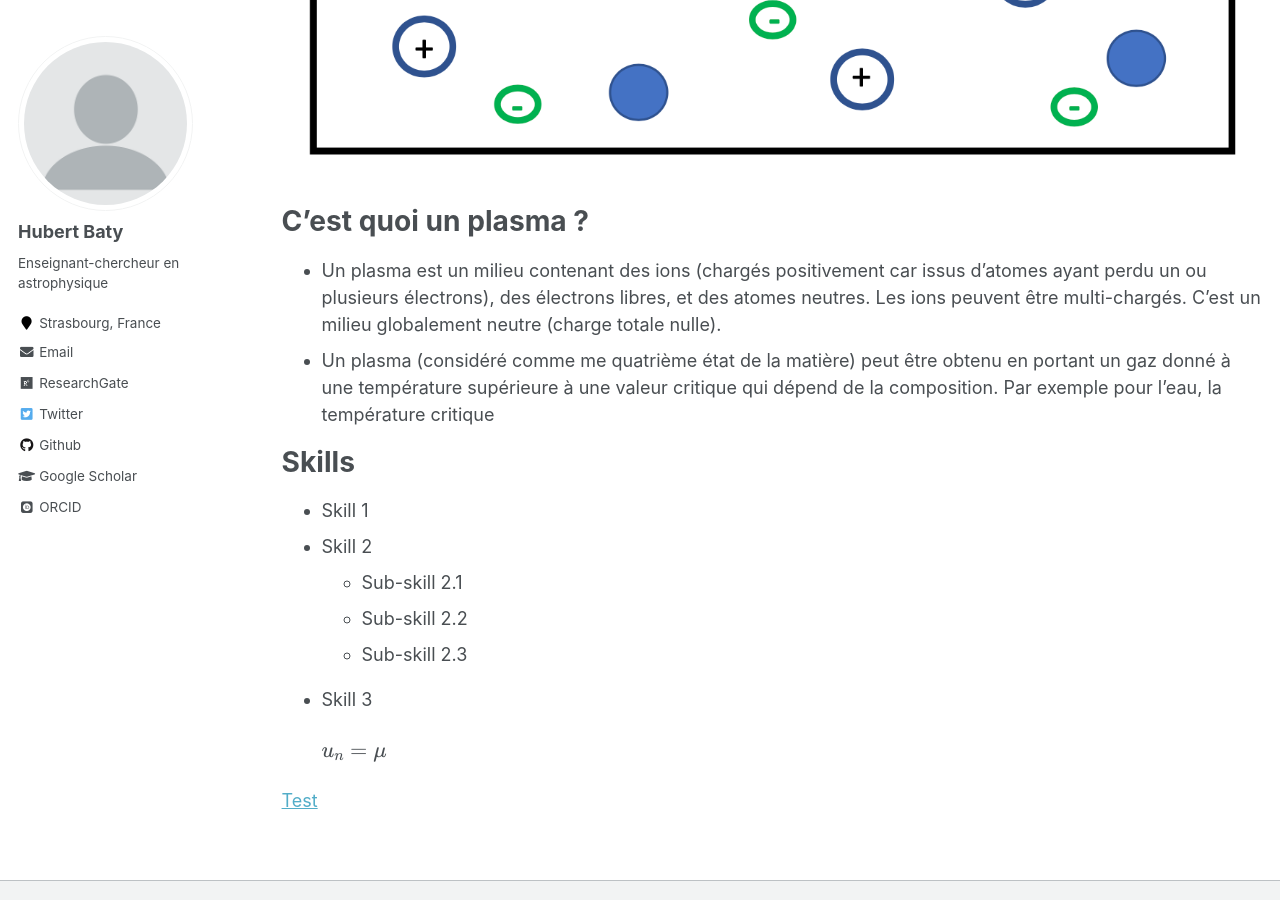
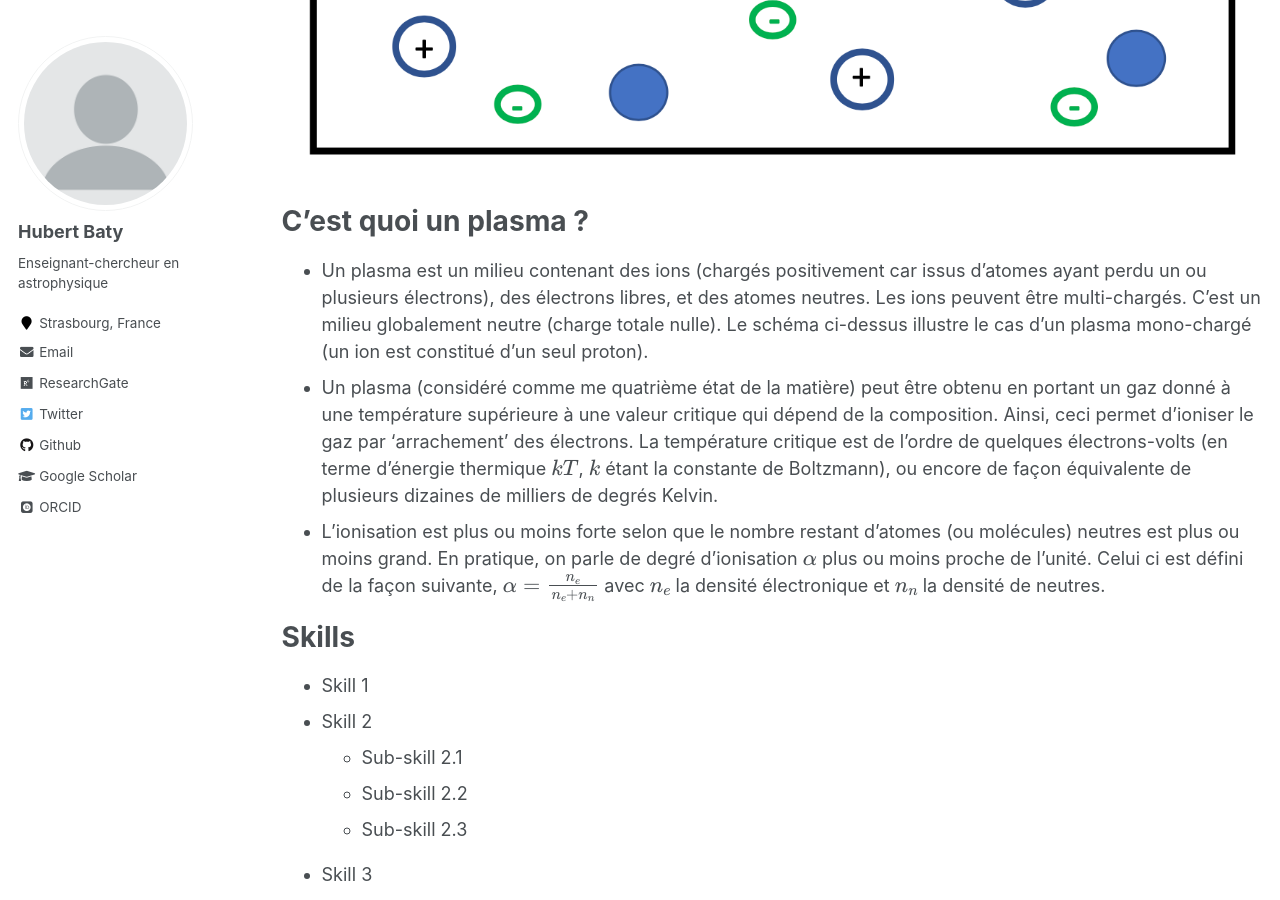
Before and after one commit to hubertbaty/hubertbaty.github.io, a Jekyll site: the page built from _pages/plasma.md, in a window 1280 px wide and 900 px high, scrolled down 898 px. Built offline with Jekyll 4.4.1, drawn with Linux system fonts in a browser that asks for light colours; some web fonts are replaced; formulas are drawn with MathJax 3.

Commit message:
Update plasma.md

```diff
--- a/_pages/plasma.md
+++ b/_pages/plasma.md
@@ -17,9 +17,14 @@ C'est quoi un plasma ?
 ======
 * Un plasma est un milieu contenant des ions (chargés positivement car issus d'atomes ayant perdu un ou plusieurs électrons), des
 électrons libres, et des atomes neutres. Les ions peuvent être multi-chargés. C'est un milieu globalement neutre (charge totale nulle).
+Le schéma ci-dessus illustre le cas d'un plasma mono-chargé (un ion est constitué d'un seul proton).
 * Un plasma (considéré comme me quatrième état de la matière) peut être obtenu en portant un gaz donné à une température supérieure à une valeur critique qui
-dépend de la composition. Par exemple pour l'eau, la température critique
-
+dépend de la composition. Ainsi, ceci permet d'ioniser le gaz par 'arrachement' des électrons. La température critique est de l'ordre de quelques
+électrons-volts (en terme d'énergie thermique $kT$, $k$ étant la constante de Boltzmann), ou encore de façon équivalente de plusieurs dizaines
+de milliers de degrés Kelvin.
+* L'ionisation est plus ou moins forte selon que le nombre restant d'atomes (ou molécules) neutres est plus ou moins grand. En pratique, on parle
+de degré d'ionisation $\alpha$ plus ou moins proche de l'unité. Celui ci est défini de la façon suivante,
+$\alpha = \frac{n_e}{n_e+n_n}$ avec $n_e$ la densité électronique et $n_n$ la densité de neutres.
 
 
 
```
